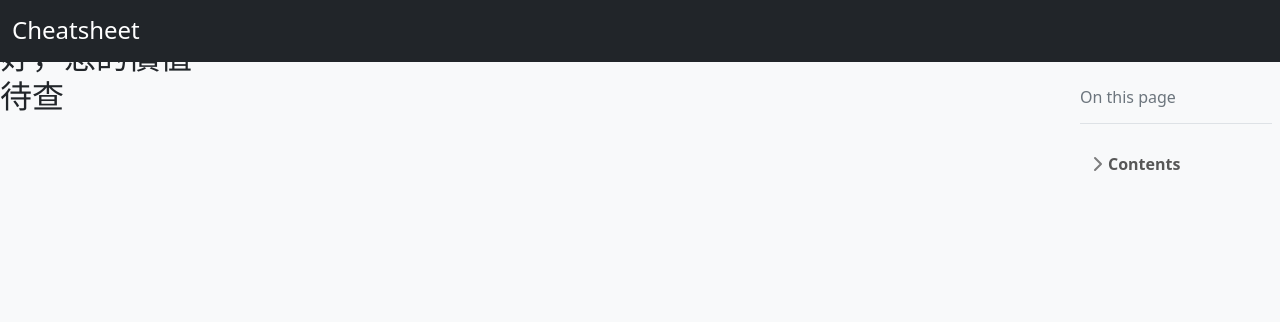
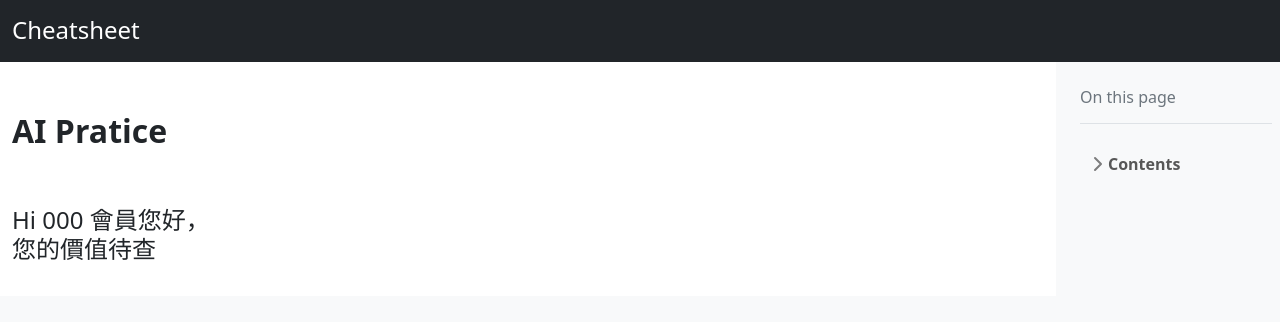
Before and after one commit to rollways/Flask_test, a Flask app: template templates/result.html in a window 1280 px wide. Shown: the top 322 px of the page. Run offline with Flask 2, Linux system fonts and the light colour scheme; the template is opened without the code that fills it: most values are stand-ins (such as "Sample title", 1, 10 or a date in 2020).

Commit message:
load to Heroku

```diff
--- a/app.py
+++ b/app.py
@@ -5,15 +5,17 @@ from flask import request
 app = Flask(__name__)
 
 
+
+#@app.route('/')
+#def index():
+#    return render_template('index.html')
+
+#@app.route('/base')
+#def base():
+#    return render_template('base.html')
+
+
 @app.route('/')
-def index():
-    return render_template('index.html')
-
-@app.route('/base')
-def base():
-    return render_template('base.html')
-
-@app.route('/input_customer')
 def input_customer():
     return render_template('input_customer.html')
 
--- a/templates/result.html
+++ b/templates/result.html
@@ -1,4 +1,20 @@
+{% extends 'base.html' %}
+{% block body %}
+<div class="bd-cheatsheet container-fluid bg-body">
+    <h2 class="sticky-xl-top fw-bold pt-3 pt-xl-5 pb-2 pb-xl-3">AI Pratice</h2>
+    <article class="my-3" id="typography">
+        <div class="bd-heading sticky-xl-top align-self-start mt-5 mb-3 mt-xl-0 mb-xl-2">
+            <h4>Hi {{ member_code }} 會員您好，您的價值待查</h4>
+        </div>
+    </article>
+</div>
+{% endblock %}
+
+
+
+{#
 {% extends 'base.html' %}
     {% block body %}
-        <h2> Hi {{ member_code }} 會員您好，您的價值待查 </h2>
+       <h2> Hi {{ member_code }} 會員您好，您的價值待查 </h2>
     {% endblock %}
+#}
```
Also changed, not shown: requirements.txt (added, +11 -0 lines), 1 other file.
